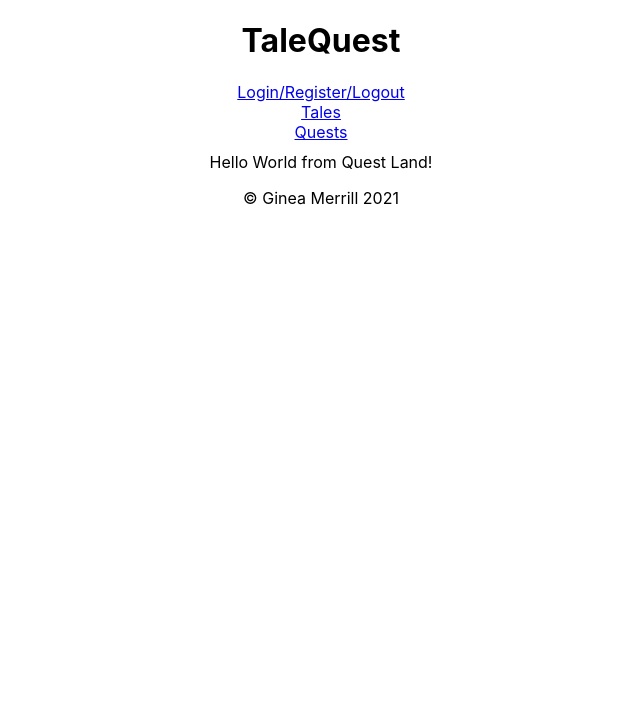
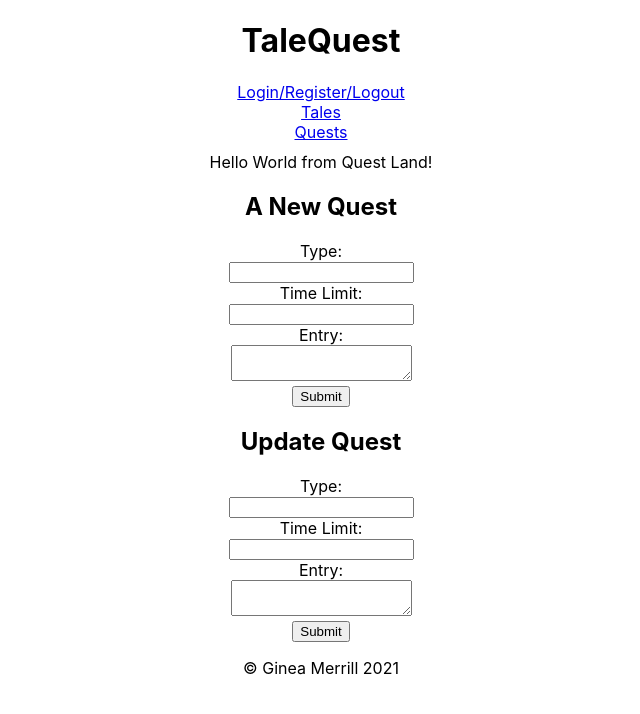
Before and after one commit to gineakanoe/TaleQuest-client, a React (Create React App) app: page /quests in a window 1280 px wide. Shown: the top 714 px of the page, without its empty margins (319-959 px from the left). Built offline with nearby package versions, Linux system fonts and the light colour scheme.

Commit message:
added create and update forms to both tales and quests, plus got form inputs to accept typeing

```diff
--- a/src/components/Auth/AuthCrud/Login.tsx
+++ b/src/components/Auth/AuthCrud/Login.tsx
@@ -28,11 +28,11 @@ class Login extends React.Component<{}, LoginState> {
 
         fetch(`https://localhost:4000/user/login`, {method: 'POST'})
         .then(res => res.json())
-        .then(res => {
+        .then(data => {
             this.setState({
-                username: '',
-                password: '',
-                sessionToken: '',
+                username: data.username,
+                password: data.pasword,
+                sessionToken: data.sessionToken,
             })
         })
         .catch((err) => console.log(`[Error]: ${err}`))
@@ -45,11 +45,11 @@ class Login extends React.Component<{}, LoginState> {
                     <h2>Login</h2>
                     <label htmlFor='username'>Username:</label>
                     <br/>
-                    <input type='type' id='username' value={this.state.username} onChange={(e) => (e.target.value)} />
+                    <input type='type' id='username' value={this.state.username} onChange={(e) => this.setState({username: e.target.value})} />
                     <br/>
                     <label htmlFor='password'>Password:</label>
                     <br/>
-                    <input type='password' id='password' value={this.state.password} onChange={(e) => (e.target.value)} />
+                    <input type='password' id='password' value={this.state.password} onChange={(e) => this.setState({password: e.target.value})} />
                     <br/>
                     <button type='submit' id='login' onClick={this.handleSubmit}>Login</button>
                 </form>
--- a/src/components/Auth/AuthCrud/Register.tsx
+++ b/src/components/Auth/AuthCrud/Register.tsx
@@ -45,23 +45,23 @@ class Register extends React.Component<{}, RegisterState> {
                     <h2>Register</h2>
                     <label htmlFor='firstName'>First Name:</label>
                     <br/>
-                    <input type='type' id='firstName' value={this.state.firstName} onChange={(e) => (e.target.value)} />
+                    <input type='type' id='firstName' value={this.state.firstName} onChange={(e) => this.setState({firstName: e.target.value})} />
                     <br/>
                     <label htmlFor='lastName'>Last Name:</label>
                     <br/>
-                    <input type='type' id='lastName' value={this.state.lastName} onChange={(e) => (e.target.value)} />
+                    <input type='type' id='lastName' value={this.state.lastName} onChange={(e) => this.setState({lastName: e.target.value})} />
                     <br/>
                     <label htmlFor='username'>Username:</label>
                     <br/>
-                    <input type='type' id='username' value={this.state.username} onChange={(e) => (e.target.value)} />
+                    <input type='type' id='username' value={this.state.username} onChange={(e) => this.setState({username: e.target.value})} />
                     <br/>
                     <label htmlFor='email'>Email:</label>
                     <br/>
-                    <input type='email' id='email' value={this.state.email} onChange={(e) => (e.target.value)} />
+                    <input type='email' id='email' value={this.state.email} onChange={(e) => this.setState({email: e.target.value})} />
                     <br/>
                     <label htmlFor='password'>Password:</label>
                     <br/>
-                    <input type='password' id='password' value={this.state.password} onChange={(e) => (e.target.value)} />
+                    <input type='password' id='password' value={this.state.password} onChange={(e) => this.setState({password: e.target.value})} />
                     <br/>
                     <button type='submit' id='register' onClick={this.handleSubmit}>Register</button>
                 </form>
--- a/src/components/Quests/QuestsCrud/CreateQuest.tsx
+++ b/src/components/Quests/QuestsCrud/CreateQuest.tsx
@@ -1,11 +1,69 @@
 import React from 'react';
 
-class CreateQuest extends React.Component {
+type QuestCreate = {
+    entry: string,
+    type: string,
+    timeLimit: string,
+    sessionToken: string,
+}
+
+class CreateQuest extends React.Component<{}, QuestCreate> {
+
+    constructor(props: {}) {
+        super(props)
+        this.state = {
+            entry: '',
+            type: '',
+            timeLimit: '',
+            sessionToken: '',
+        }
+    }
+
+    handleSubmit = (e: React.MouseEvent) => {
+        e.preventDefault();
+        fetch(`http://localhost:4000/quests/create`, {
+            method: 'POST',
+            body: JSON.stringify({
+                entry: '',
+                type: '',
+                timeLimit: '',
+            }),
+            headers: new Headers({
+                'Content-Type': 'application/json',
+                'Authorization': `Bearer ${this.state.sessionToken}`
+            })
+        })
+        .then(res => res.json())
+        .then((data) => {
+            console.log(data);
+            this.setState({
+                entry: data.entry,
+                type: data.type,
+                timeLimit: data.timeLimit,
+            })
+        })
+        .catch((err) => console.log(`[Error}: ${err}]`))
+    }
 
     render() {
         return(
             <div>
-
+                <form>
+                    <h2>A New Quest</h2>
+                    <label htmlFor='type'>Type:</label>
+                    <br/>
+                    <input type='type' id='type' value={this.state.type} onChange={(e) => this.setState({type: e.target.value})} />
+                    <br/>
+                    <label htmlFor='timeLimit'>Time Limit:</label>
+                    <br/>
+                    <input type='type' id='timeLimit' value={this.state.timeLimit} onChange={(e) => this.setState({timeLimit: e.target.value})} />
+                    <br/>
+                    <label htmlFor='entry'>Entry:</label>
+                    <br/>
+                    <textarea id='entry' value={this.state.entry} onChange={(e) => this.setState({entry: e.target.value})} />
+                    <br/>
+                    <button type='submit' id='createQuest' onClick={this.handleSubmit}>Submit</button>
+                </form>
             </div>
         )
     }
--- a/src/components/Quests/QuestsCrud/UpdateQuest.tsx
+++ b/src/components/Quests/QuestsCrud/UpdateQuest.tsx
@@ -1,11 +1,69 @@
 import React from 'react';
 
-class UpdateQuest extends React.Component {
+type QuestUpdate = {
+    entry: string,
+    type: string,
+    timeLimit: string,
+    sessionToken: string,
+}
+
+class UpdateQuest extends React.Component<{}, QuestUpdate> {
+
+    constructor(props: {}) {
+        super(props)
+        this.state = {
+            entry: '',
+            type: '',
+            timeLimit: '',
+            sessionToken: '',
+        }
+    }
+
+    handleSubmit = (e: React.MouseEvent) => {
+        e.preventDefault();
+        fetch(`http://localhost:4000/quests/update`, {
+            method: 'PUT',
+            body: JSON.stringify({
+                entry: '',
+                type: '',
+                timeLimit: '',
+            }),
+            headers: new Headers({
+                'Content-Type': 'application/json',
+                'Authorization': `Bearer ${this.state.sessionToken}`
+            })
+        })
+        .then(res => res.json())
+        .then((data) => {
+            console.log(data);
+            this.setState({
+                entry: data.entry,
+                type: data.type,
+                timeLimit: data.timeLimit,
+            })
+        })
+        .catch((err) => console.log(`[Error}: ${err}]`))
+    }
 
     render() {
         return(
             <div>
-
+                <form>
+                    <h2>Update Quest</h2>
+                    <label htmlFor='type'>Type:</label>
+                    <br/>
+                    <input type='type' id='type' value={this.state.type} onChange={(e) => this.setState({type: e.target.value})} />
+                    <br/>
+                    <label htmlFor='timeLimit'>Time Limit:</label>
+                    <br/>
+                    <input type='type' id='timeLimit' value={this.state.timeLimit} onChange={(e) => this.setState({timeLimit: e.target.value})} />
+                    <br/>
+                    <label htmlFor='entry'>Entry:</label>
+                    <br/>
+                    <textarea id='entry' value={this.state.entry} onChange={(e) => this.setState({entry: e.target.value})} />
+                    <br/>
+                    <button type='submit' id='createQuest' onClick={this.handleSubmit}>Submit</button>
+                </form>
             </div>
         )
     }
--- a/src/components/Tales/Tales.tsx
+++ b/src/components/Tales/Tales.tsx
@@ -10,7 +10,7 @@ class Tales extends React.Component {
     render() {
         return(
             <div>
-                Hello World!
+                Hello World of Tales!
 
                 <CreateTale />
 
--- a/src/components/Tales/TalesCrud/CreateTale.tsx
+++ b/src/components/Tales/TalesCrud/CreateTale.tsx
@@ -1,11 +1,77 @@
 import React from "react";
 
-class CreateTale extends React.Component {
+type TaleCreate = {
+    entry: string,
+    genre: string,
+    keywords: string,
+    sessionToken?: string,
+}
+
+class CreateTale extends React.Component<{}, TaleCreate> {
+
+    constructor(props: {}) {
+        super(props)
+        this.state = {
+            entry: '',
+            genre: '',
+            keywords: '',
+            sessionToken: '',
+        }
+    }
+
+    componentDidMount() {
+
+    }
+
+    handleSubmit = (e: React.MouseEvent) => {
+        e.preventDefault();
+        fetch(`https://localhost:4000/tales/create`, {
+            method: 'POST',
+            body: JSON.stringify({
+                entry: '',
+                genre: '',
+                keywords: '',
+            }),
+            headers: new Headers({
+                'Content-Type': 'application/json',
+                'Authorization': `Bearer ${this.state.sessionToken}`
+            })
+        })
+        .then(res => res.json())
+        .then((data) => {
+            console.log(data);
+            this.setState({
+                entry: data.entry,
+                genre: data.genre,
+                keywords: data.keywords,
+            })
+        })
+        .catch((err) => console.log(`[Error]: ${err}`))
+    }
 
     render() {
         return(
             <div>
-
+                <form>
+                    <h2>A New Tale</h2>
+                    <label htmlFor='title'>Title:</label>
+                    <br/>
+                    <input type='type' id='title' />
+                    <br/>
+                    <label htmlFor='genre'>Genre:</label>
+                    <br/>
+                    <input type='type' id='genre' value={this.state.genre} onChange={(e) => this.setState({genre: e.target.value})} />
+                    <br/>
+                    <label htmlFor='keywords'>Keywords:</label>
+                    <br/>
+                    <input type='type' id='keywords' value={this.state.keywords} onChange={(e) => this.setState({keywords: e.target.value})} />
+                    <br/>
+                    <label htmlFor='entry'>Entry:</label>
+                    <br/>
+                    <textarea id='entry' value={this.state.entry} onChange={(e) => this.setState({entry: e.target.value})} />
+                    <br/>
+                    <button type='submit' id='createTale' onClick={this.handleSubmit}>Submit</button>
+                </form>
             </div>
         )
     }
--- a/src/components/Tales/TalesCrud/UpdateTale.tsx
+++ b/src/components/Tales/TalesCrud/UpdateTale.tsx
@@ -1,11 +1,77 @@
 import React from 'react';
 
-class UpdateTale extends React.Component {
+type TaleUpdate = {
+    entry: string,
+    genre: string,
+    keywords: string,
+    sessionToken?: string,
+}
+
+class UpdateTale extends React.Component<{}, TaleUpdate> {
+
+    constructor(props: {}) {
+        super(props)
+        this.state = {
+            entry: '',
+            genre: '',
+            keywords: '',
+            sessionToken: '',
+        }
+    }
+
+    componentDidMount() {
+
+    }
+
+    handleSubmit = (e: React.MouseEvent) => {
+        e.preventDefault();
+        fetch(`https://localhost:4000/tales/update`, {
+            method: 'PUT',
+            body: JSON.stringify({
+                entry: '',
+                genre: '',
+                keywords: '',
+            }),
+            headers: new Headers({
+                'Content-Type': 'application/json',
+                'Authorization': `Bearer ${this.state.sessionToken}`
+            })
+        })
+        .then(res => res.json())
+        .then((data) => {
+            console.log(data);
+            this.setState({
+                entry: data.entry,
+                genre: data.genre,
+                keywords: data.keywords,
+            })
+        })
+        .catch((err) => console.log(`[Error]: ${err}`))
+    }
 
     render() {
         return(
             <div>
-
+                <form>
+                    <h2>Update Tale</h2>
+                    <label htmlFor='title'>Title:</label>
+                    <br/>
+                    <input type='type' id='title' />
+                    <br/>
+                    <label htmlFor='genre'>Genre:</label>
+                    <br/>
+                    <input type='type' id='genre' value={this.state.genre} onChange={(e) => this.setState({genre: e.target.value})} />
+                    <br/>
+                    <label htmlFor='keywords'>Keywords:</label>
+                    <br/>
+                    <input type='type' id='keywords' value={this.state.keywords} onChange={(e) => this.setState({keywords: e.target.value})} />
+                    <br/>
+                    <label htmlFor='entry'>Entry:</label>
+                    <br/>
+                    <textarea id='entry' value={this.state.entry} onChange={(e) => this.setState({entry: e.target.value})} />
+                    <br/>
+                    <button type='submit' id='createTale' onClick={this.handleSubmit}>Submit</button>
+                </form>
             </div>
         )
     }
```
